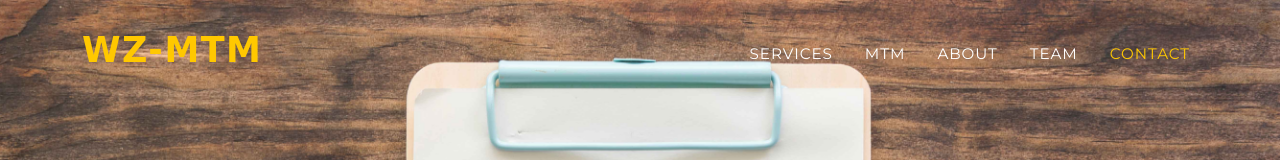
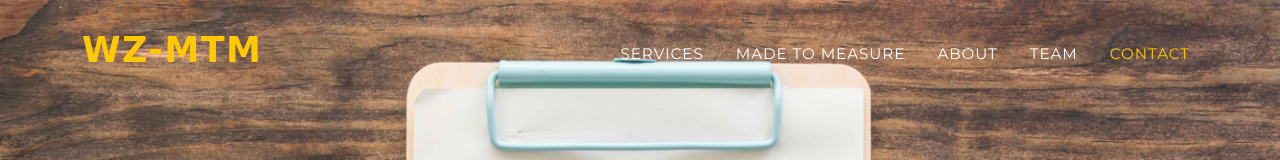
Before and after one commit to Talha-Zain/wasifzain.com, a plain HTML site: page index.html in a window 1280 px wide. Shown: the top 160 px of the page. Drawn offline with nearby package versions, Linux system fonts and the light colour scheme; a small style sheet from the web is missing.

Commit message:
index.html

```diff
--- a/index.html
+++ b/index.html
@@ -35,7 +35,7 @@
         <div class="collapse navbar-collapse" id="navbarResponsive">
             <ul class="navbar-nav text-uppercase ms-auto py-4 py-lg-0">
                 <li class="nav-item"><a class="nav-link" href="#services">Services</a></li>
-                <li class="nav-item"><a class="nav-link" href="#portfolio">MTM</a></li>
+                <li class="nav-item"><a class="nav-link" href="#portfolio">Made To Measure</a></li>
                 <li class="nav-item"><a class="nav-link" href="#about">About</a></li>
                 <li class="nav-item"><a class="nav-link" href="#team">Team</a></li>
                 <li class="nav-item"><a class="nav-link" href="#contact">Contact</a></li>
```
